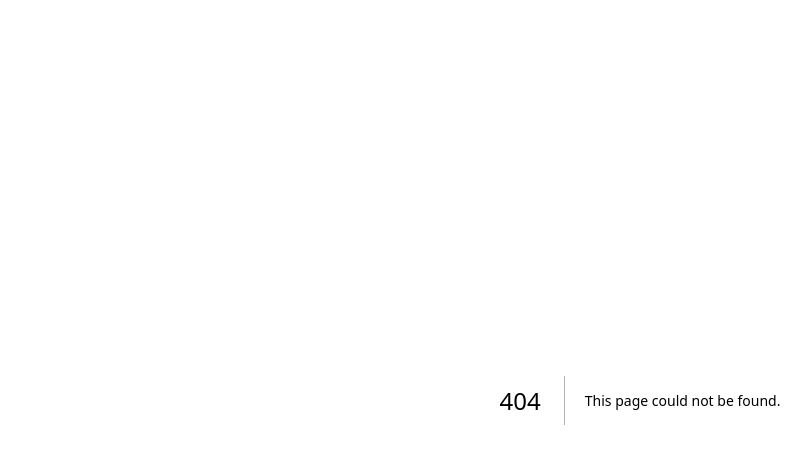
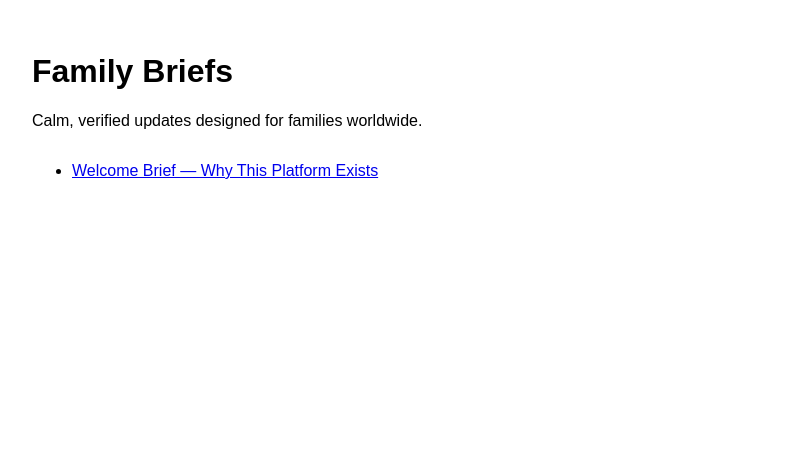
Before and after one commit to Jeribw-Foundation/jeribw, a Next.js app: page /briefs in a window 1280 px wide. Before the commit this address had no page. Shown: the top 464 px of the page, without its empty margins (0-811 px from the left). Built offline with nearby package versions, Linux system fonts and the light colour scheme.

Commit message:
Create Family Briefs index page

```diff
--- /dev/null
+++ b/app/briefs/page.tsx
@@ -0,0 +1,21 @@
+import Link from "next/link";
+
+export default function BriefsPage() {
+  return (
+    <main style={{ padding: "2rem", fontFamily: "sans-serif", maxWidth: "900px" }}>
+      <h1>Family Briefs</h1>
+
+      <p>
+        Calm, verified updates designed for families worldwide.
+      </p>
+
+      <ul style={{ marginTop: "2rem" }}>
+        <li>
+          <Link href="/briefs/welcome">
+            Welcome Brief — Why This Platform Exists
+          </Link>
+        </li>
+      </ul>
+    </main>
+  );
+}
```
